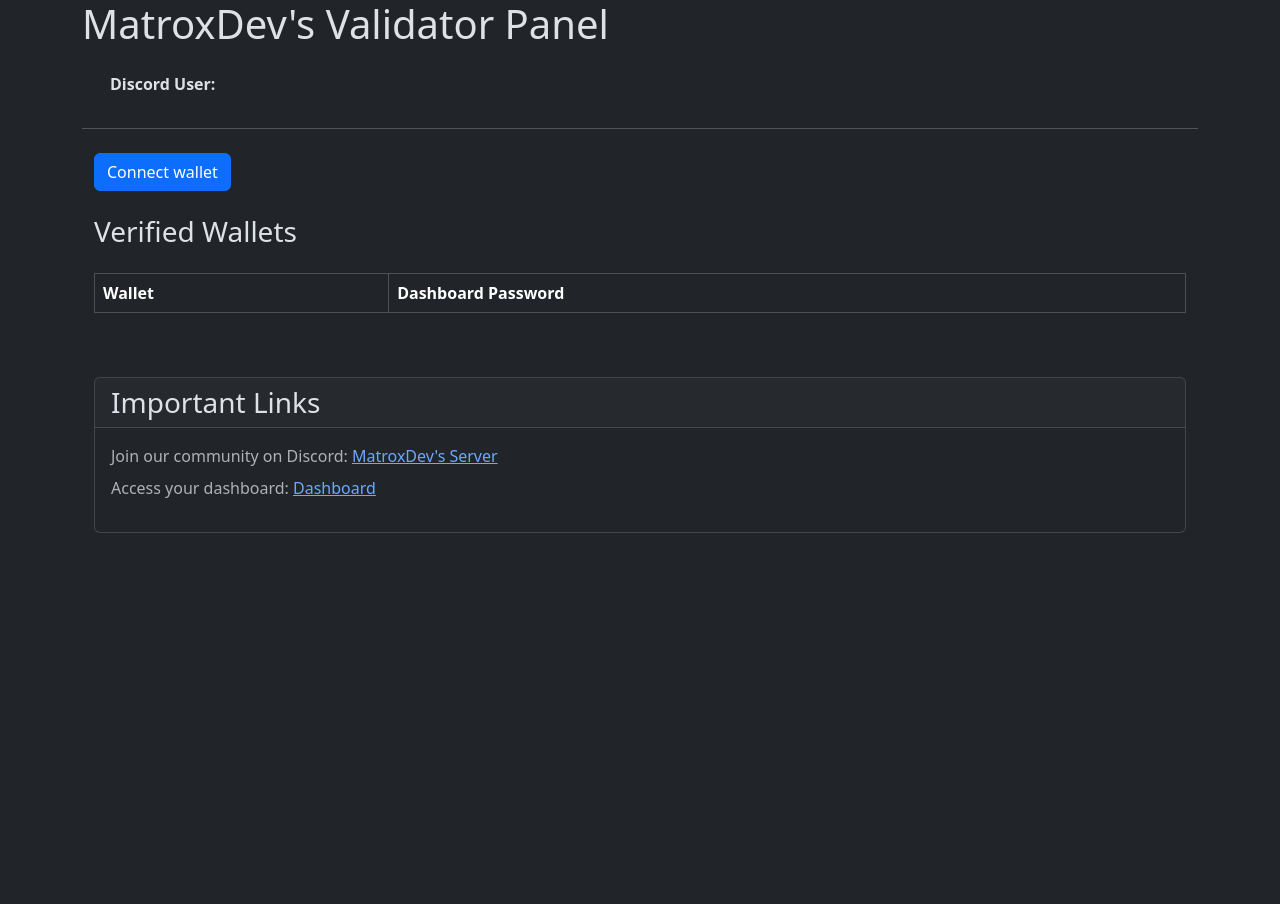
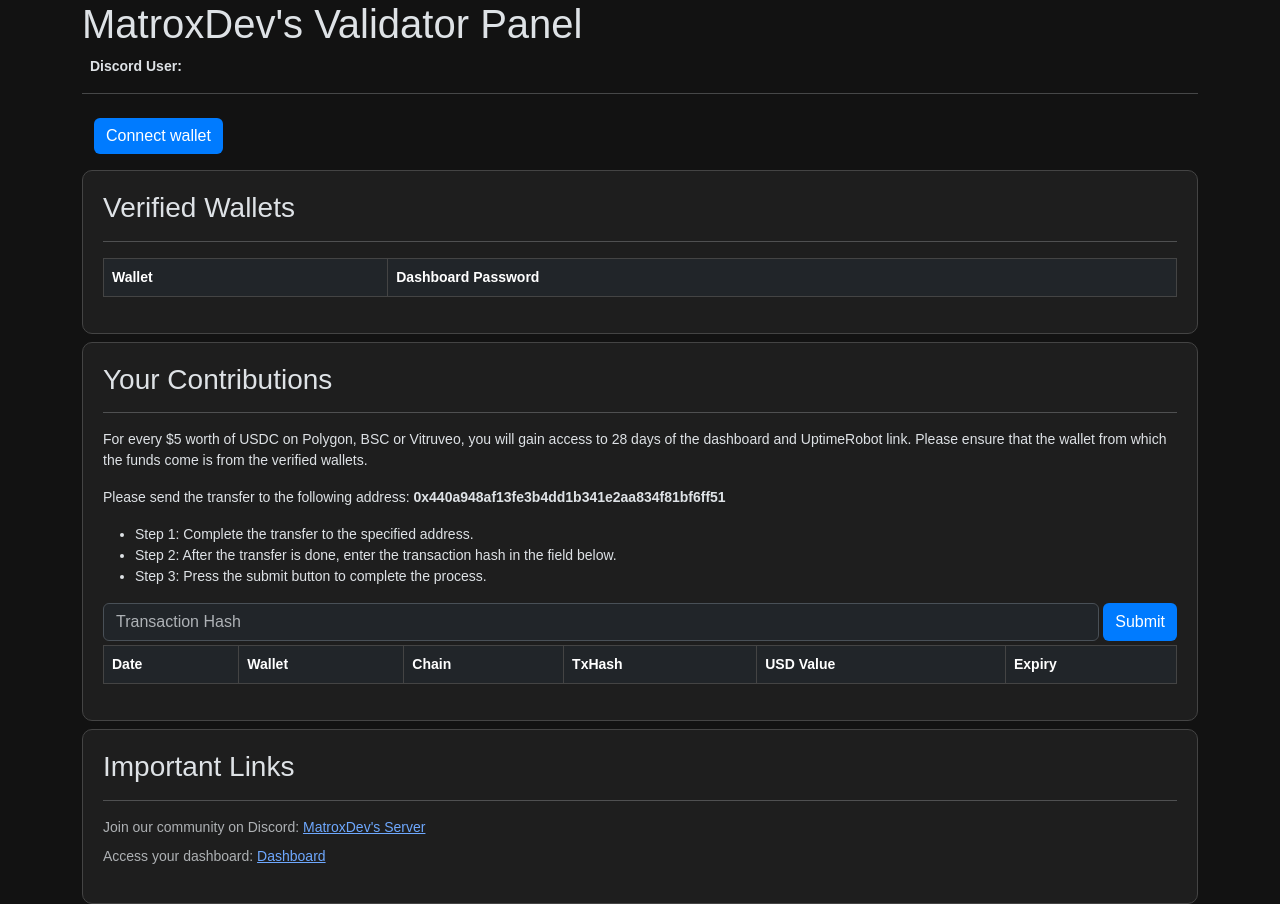
Before and after one commit to mathieu166/geth-monitor-installer, a website: page service/wallet_verification_web/index.html in a window 1280 px wide. Before the commit the page ends 800 px from the top, so only its background shows below. Drawn offline with nearby package versions, Linux system fonts and the light colour scheme; a script that the page names is missing.

Commit message:
UI enhancement

```diff
--- a/service/wallet_verification_web/index.html
+++ b/service/wallet_verification_web/index.html
@@ -1,12 +1,51 @@
-<html>
+<!DOCTYPE html>
+<html lang="en">
 
 <head>
+    <meta charset="UTF-8">
     <title>MatroxDev's Validator Panel</title>
 
     <meta name="viewport" content="width=device-width, initial-scale=1.0">
 
     <link href="https://cdn.jsdelivr.net/npm/bootstrap@5.3.3/dist/css/bootstrap.min.css" rel="stylesheet"
         integrity="sha384-QWTKZyjpPEjISv5WaRU9OFeRpok6YctnYmDr5pNlyT2bRjXh0JMhjY6hW+ALEwIH" crossorigin="anonymous">
+
+    <style>
+        body {
+            font-family: Arial, sans-serif; /* Change to your preferred font */
+            font-size: 14px; /* Smaller font size */
+            line-height: 1.5; /* Adjust line height for better readability */
+            margin: 0;
+            padding: 0;
+            background-color: #121212; /* Dark theme background */
+        }
+
+        .section-container {
+            border: 1px solid #444; /* Border color */
+            border-radius: 10px; /* Rounded corners */
+            background-color: #1e1e1e; /* Background color matching dark theme */
+            padding: 20px; /* Padding inside the container */
+            margin-top: 20px; /* Spacing above the container */
+        }
+
+        .table-dark {
+            background-color: #343a40; /* Dark background for table headers */
+            color: white; /* Text color for headers */
+        }
+
+        .table-bordered {
+            border: 1px solid #444; /* Border color for the table */
+        }
+
+        .table-bordered th, .table-bordered td {
+            border: 1px solid #444; /* Border color for table cells */
+        }
+
+        .btn-primary {
+            background-color: #007bff; /* Primary button color */
+            border: none; /* Remove border */
+        }
+    </style>
 
 </head>
 
@@ -16,15 +55,8 @@
         <div class="row">
             <div class="col-md-12">
                 <h1>MatroxDev's Validator Panel</h1>
-
-                <div class="container">
-                    <div class="row bg-dark" style="padding: 1rem;">
-                        <div class="col-lg-6 d-flex flex-column flex-md-row justify-content-between">
-                            <div class="mb-2 mb-md-0">
+                <div class="ms-2">
                     <strong>Discord User:</strong> <span id="url-discord-user"></span>
-                            </div>
-                        </div>
-                    </div>
                 </div>
 
                 <hr>
@@ -56,9 +88,9 @@
                     </div>
                 </div>
 
-                <div>
-                    <div class="container mt-4">
-                        <h3 class="mb-4">Verified Wallets</h3>
+                <div class="container mt-2 section-container">
+                    <h3 >Verified Wallets</h3>
+                    <hr>
                     <div class="table-responsive">
                         <table class="table table-bordered">
                             <thead class="table-dark">
@@ -74,20 +106,61 @@
                     </div>
                 </div>
 
+                <div class="container mt-2 section-container">
+                    <h3>Your Contributions</h3>
+                    <hr>
+                    <div class="mb-3">
+                        <p>
+                            For every $5 worth of USDC on Polygon, BSC or Vitruveo, you will gain access to 28 days of
+                            the dashboard and UptimeRobot link. Please ensure that the wallet from which the funds come is from the verified wallets.
+                        </p>
+                        <p>
+                            Please send the transfer to the following address:
+                            <strong>0x440a948af13fe3b4dd1b341e2aa834f81bf6ff51</strong>
+                        </p>
+                        <ul>
+                            <li>Step 1: Complete the transfer to the specified address.</li>
+                            <li>Step 2: After the transfer is done, enter the transaction hash in the field below.</li>
+                            <li>Step 3: Press the submit button to complete the process.</li>
+                        </ul>
                     </div>
+
+
+                    <div class="d-flex gap-1 mb-1">
+                        <input type="text" class="form-control" placeholder="Transaction Hash" />
+                        <button class="btn btn-primary" id="btn-submit-tx">
+                            Submit
+                        </button>
+                    </div>
+                    <div class="table-responsive">
+                        <table class="table table-bordered">
+                            <thead class="table-dark">
+                                <tr>
+                                    <th scope="col">Date</th>
+                                    <th scope="col">Wallet</th>
+                                    <th scope="col">Chain</th>
+                                    <th scope="col">TxHash</th>
+                                    <th scope="col">USD Value</th>
+                                    <th scope="col">Expiry</th>
+                                </tr>
+                            </thead>
+                            <tbody id="contributions">
+                            </tbody>
+                        </table>
+                    </div>
+                </div>
+
 
                 <div class="alert alert-danger" id="session-expired-message" style="display: none">
                     Your session has expired. Please go back to Discord to initiate a new session.
                 </div>
 
-                <br>
 
-                <section class="container mt-4">
-                    <div class="card">
-                        <div class="card-header">
-                            <h3 class="mb-0">Important Links</h3>
-                        </div>
-                        <div class="card-body">
+                <div class="container mt-2 section-container">
+                    <h3>Important Links</h3>
+                    <hr>
+
+                    <div>
                         <ul class="list-unstyled">
                             <li class="mb-2">
                                 <p class="text-muted mb-0">
@@ -104,7 +177,6 @@
                         </ul>
                     </div>
                 </div>
-                </section>
 
 
             </div>
@@ -119,7 +191,19 @@
                 <td class="password"></td>
             </tr>
         </template>
+        <template id="template-contributions">
+            <tr>
+                <td id="contribution-date"></td>
+                <td id="contribution-address"></td>
+                <td id="contribution-chain"></td>
+                <td id="contribution-txhash"></td>
+                <td id="contribution-amount"></td>
+                <td id="contribution-expiry"></td>
+            </tr>
+        </template>
     </div>
+
+
 
     <!--
 
```
Lines whose indentation alone changed are shown as unchanged.
